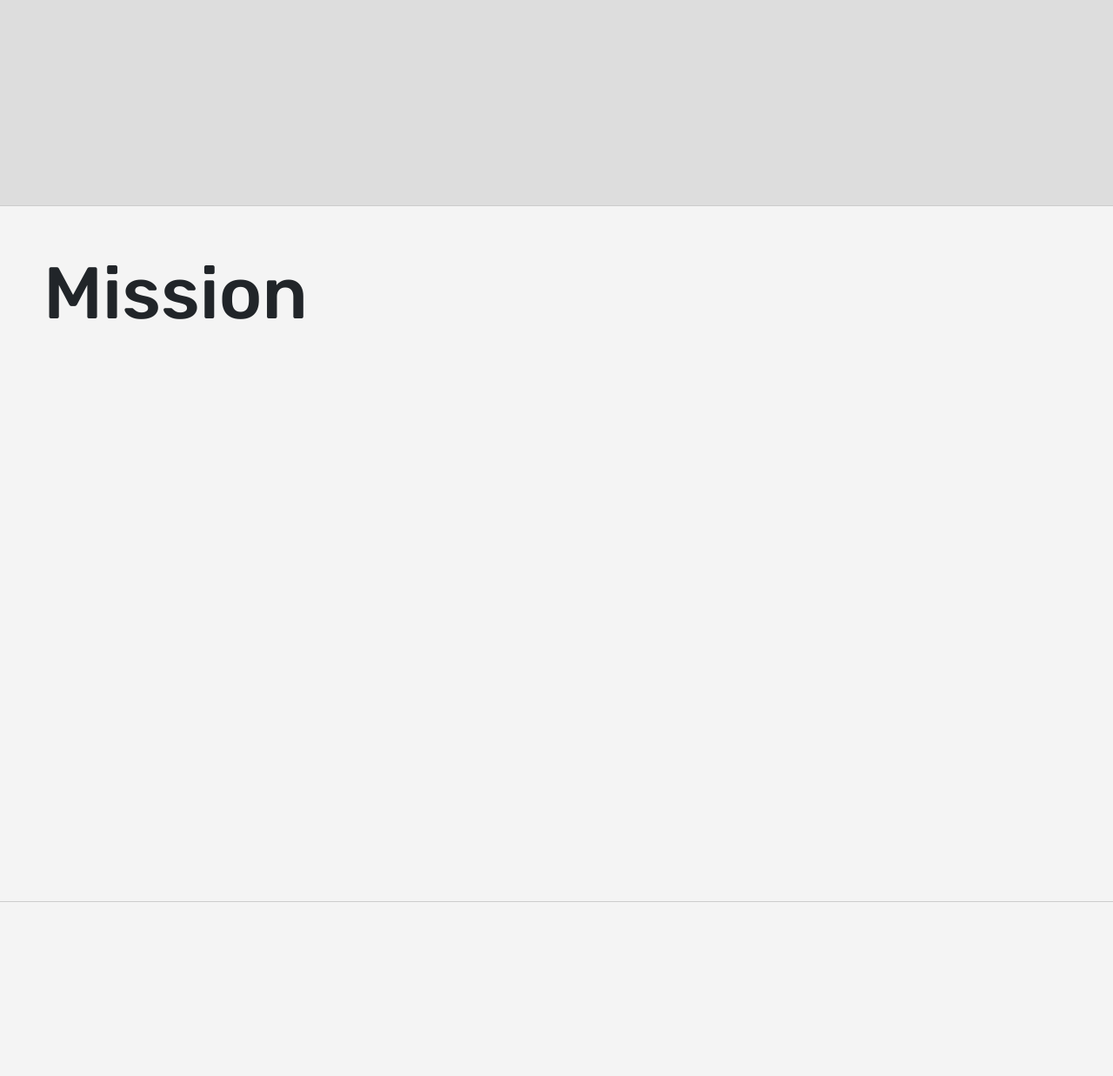
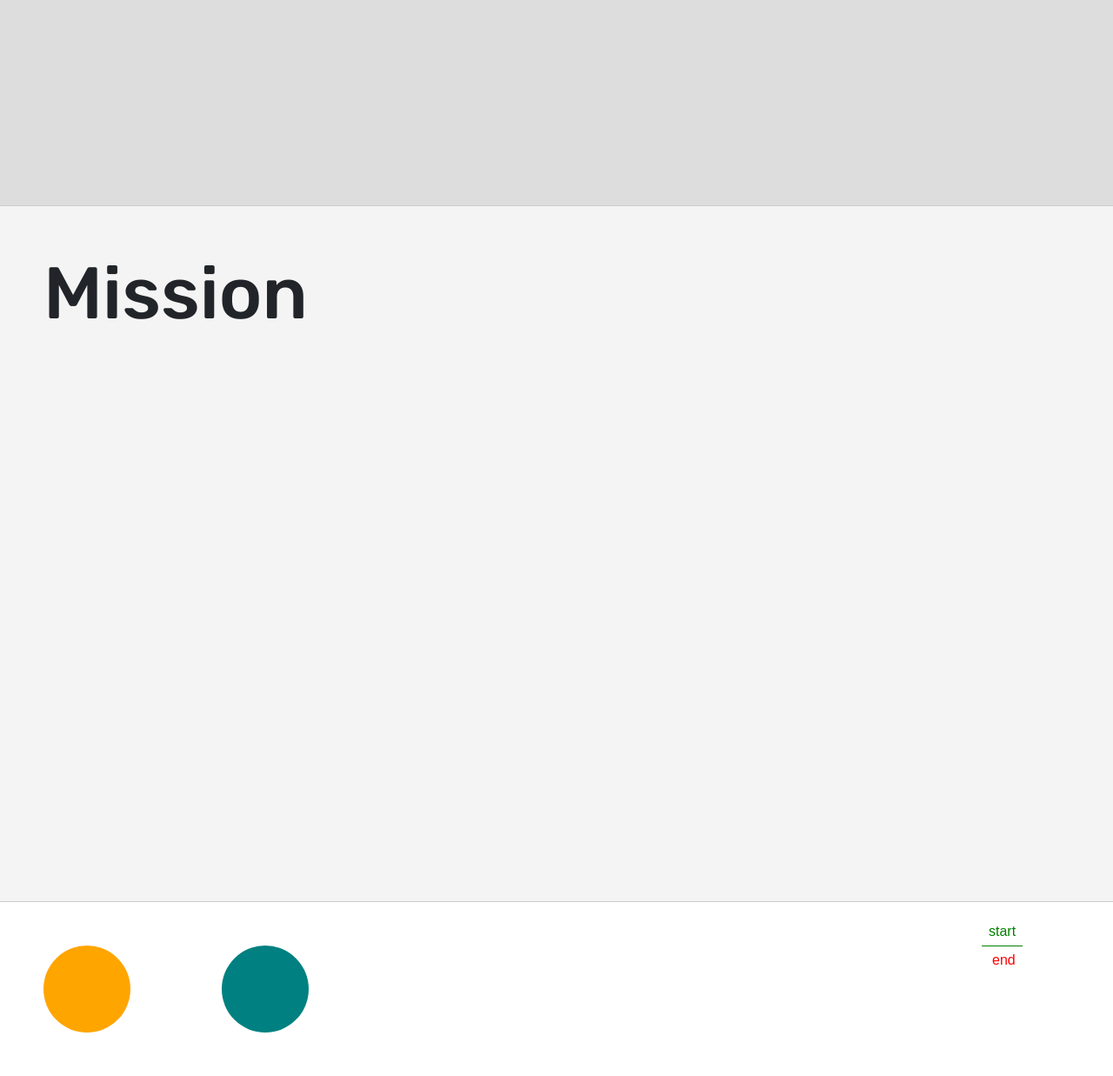
Before and after one commit to yinan-you/TUTOR-WEB-PROJECT, a Flask app: page / in a window 1280 px wide. Shown: the part 1960-3197 px from the top of the page at 87% size. Before the commit the page ends 2997 px from the top, so only its background shows below. Run offline with Flask 3, Linux system fonts and the light colour scheme; some libraries are stand-ins or nearby versions.

Commit message:
scroll circle
also added parallex wrapper code and css

```diff
--- a/webapp/website/static/css/styles.css
+++ b/webapp/website/static/css/styles.css
@@ -65,6 +65,8 @@ section {
   align-items: center;
   justify-content: center;
   border-bottom: 1px solid #ccc;
+  position: relative;
+  z-index: -2;
 }
 
 section:nth-child(odd) {
@@ -82,4 +84,29 @@ section:nth-child(even) {
   z-index: 1030; /* Ensures it stays above other elements */
 }
 
+.background {
+  position: relative;
+  top: 0;
+  left: 0;
+  width: 100%;
+  height: 100%; /* Double the container height to make scrolling noticeable */
+  background-image: url("../images/KFC_logo.svg"); /* Add your background image */
+  background-size: cover;
+  background-position: center;
+  z-index: -1; /* Keep it behind the content */
+}
+
+.parallax-wrapper {
+  position: relative;
+  width: 50%;
+  height: 50%;
+}
+
+.scroll-circle {
+  width: 100px;
+  height: 100px;
+  background-color: orange;
+  border-radius: 50%;
+}
+
 /*# sourceMappingURL=styles.css.map */
--- a/webapp/website/static/js/index.js
+++ b/webapp/website/static/js/index.js
@@ -11,3 +11,26 @@ gsap.from(".box", {
     scrub: true, // Smooth animation while scrolling
   },
 });
+
+gsap.to(".background", {
+  yPercent: 50, // Moves the background down 50% as you scroll
+  ease: "none",
+  scrollTrigger: {
+    trigger: ".parallax-wrapper",
+    start: "top top", // Start when the top of the parallax container reaches the top of the viewport
+    end: "bottom top", // End when the bottom of the parallax container reaches the top of the viewport
+    scrub: true, // Smooth scroll effect
+  },
+});
+
+gsap.to(".scroll-circle", {
+  scrollTrigger: {
+    trigger: ".scroll-circle", // Element that triggers the animation
+    start: "top 80%", // When the top of the trigger hits 80% of the viewport height
+    end: "top 20%", // Ends the animation when the top of the trigger hits 20%
+    scrub: true, // Makes the animation smooth and linked to the scroll
+    markers: true, // Optional, shows markers for debugging
+  },
+  y: 200, // Moves the circle 200px along the Y-axis
+  ease: "power1.inOut",
+});
--- a/webapp/website/static/scss/styles.scss
+++ b/webapp/website/static/scss/styles.scss
@@ -67,6 +67,8 @@ section {
   align-items: center;
   justify-content: center;
   border-bottom: 1px solid #ccc;
+  position: relative;
+  z-index: -2;
 }
 section:nth-child(odd) {
   background: #f4f4f4;
@@ -81,3 +83,28 @@ section:nth-child(even) {
   background-color: white; /* Matches the background */
   z-index: 1030; /* Ensures it stays above other elements */
 }
+
+.background {
+  position: relative;
+  top: 0;
+  left: 0;
+  width: 100%;
+  height: 100%; /* Double the container height to make scrolling noticeable */
+  background-image: url("../images/KFC_logo.svg"); /* Add your background image */
+  background-size: cover;
+  background-position: center;
+  z-index: -1; /* Keep it behind the content */
+}
+
+.parallax-wrapper {
+  position: relative;
+  width: 50%;
+  height: 50%;
+}
+
+.scroll-circle {
+  width: 100px;
+  height: 100px;
+  background-color: orange;
+  border-radius: 50%;
+}
--- a/webapp/website/templates/base.html
+++ b/webapp/website/templates/base.html
@@ -56,5 +56,9 @@
     <script src="https://cdnjs.cloudflare.com/ajax/libs/gsap/3.12.2/gsap.min.js"></script>
     <script src="https://cdnjs.cloudflare.com/ajax/libs/gsap/3.12.2/ScrollTrigger.min.js"></script>
     <script src="{{ url_for('static', filename='js/index.js') }}"></script>
+
+    <svg width="200" height="200">
+      <circle cx="100" cy="100" r="50" fill="teal" class="scroll-circle" />
+    </svg>
   </body>
 </html>
--- a/webapp/website/templates/home.html
+++ b/webapp/website/templates/home.html
@@ -92,8 +92,12 @@
     </h2>
   </div>
 </section>
+
 <section id="Mission">
   <h1>Mission</h1>
 </section>
 
+<svg width="200" height="200">
+  <circle cx="100" cy="100" r="50" fill="orange" class="scroll-circle" />
+</svg>
 {% endblock %}
```
Also changed, not shown: 1 other file.
